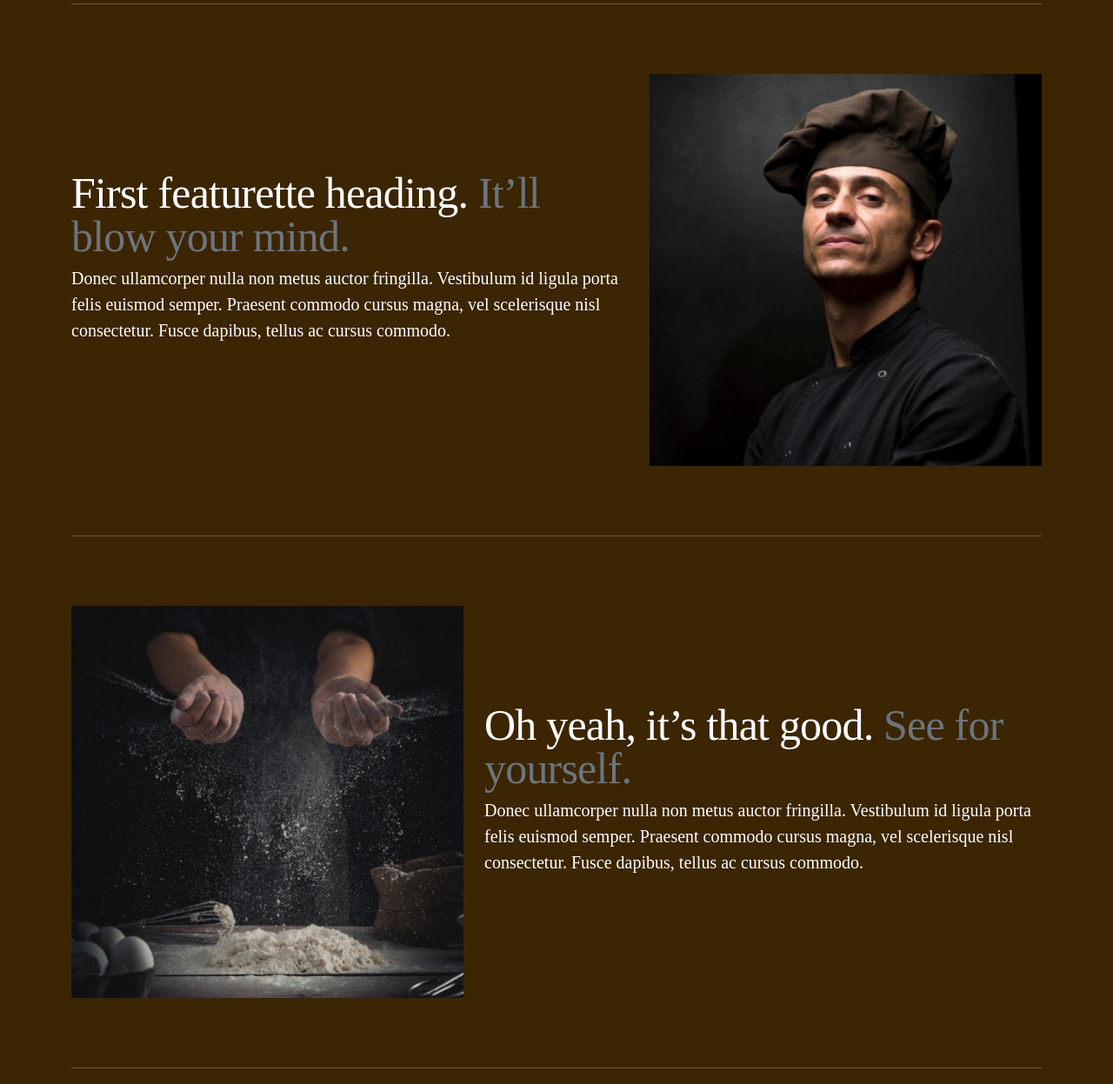
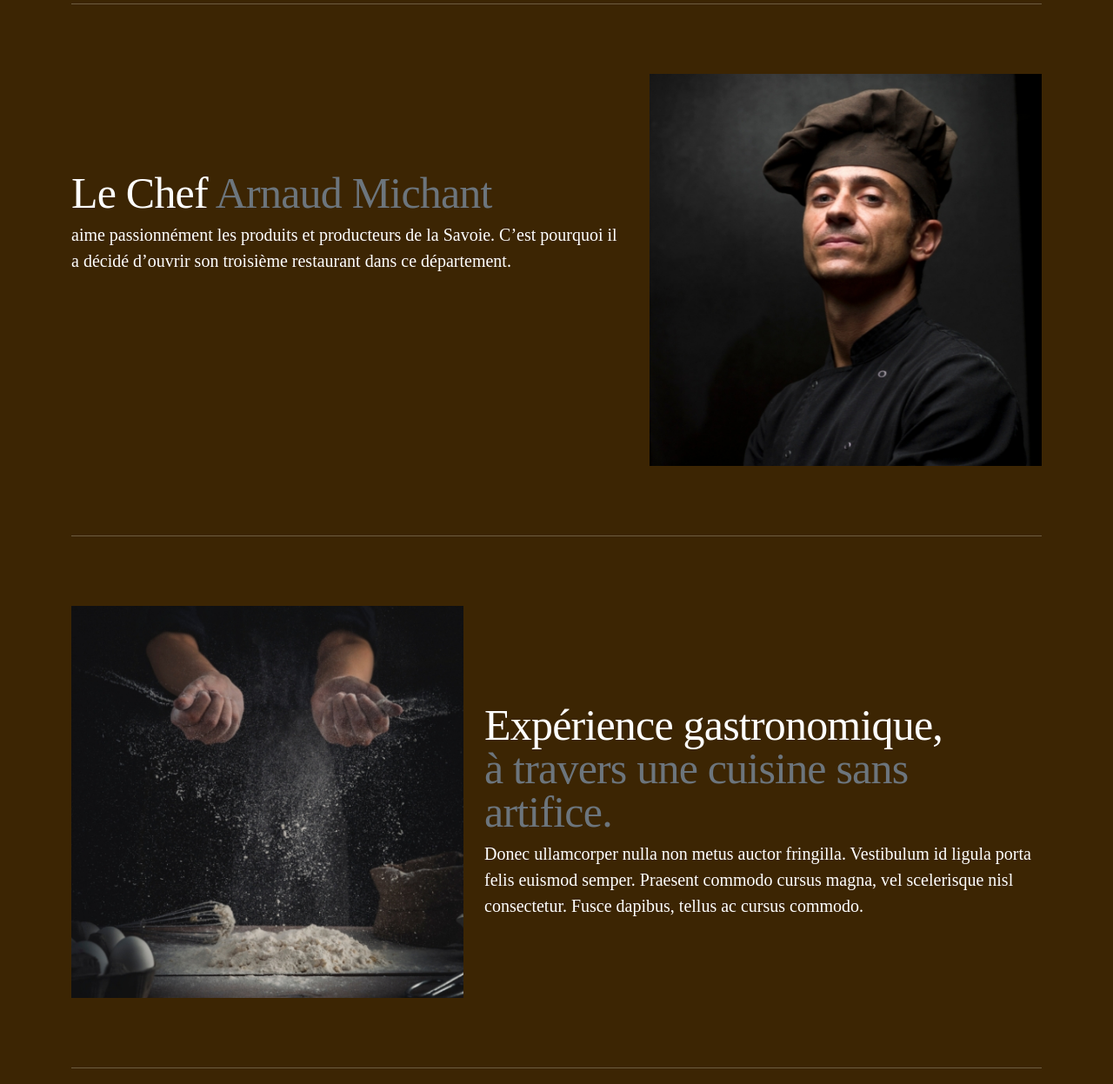
Before and after one commit to Bmalik73/Quai_Antique, a PHP site: template templates/home/index.html.twig in a window 1280 px wide. Shown: the part 860-2107 px from the top of the page at 87% size. Run offline with PHP 8.4, Linux system fonts and the light colour scheme; the template is opened without the code that fills it, so the values that code supplies are empty; some libraries are stand-ins or nearby versions; some web fonts are replaced.

Commit message:
Update index.html.twig

```diff
--- a/templates/home/index.html.twig
+++ b/templates/home/index.html.twig
@@ -22,11 +22,12 @@
 
     <div class="row featurette">
         <div class="col-md-7">
-            <h2 class="featurette-heading">First featurette heading. <span class="text-muted">It’ll blow your mind.</span></h2>
-            <p class="lead">Donec ullamcorper nulla non metus auctor fringilla. Vestibulum id ligula porta felis euismod semper. Praesent commodo cursus magna, vel scelerisque nisl consectetur. Fusce dapibus, tellus ac cursus commodo.</p>
+            <h2 class="featurette-heading">Le Chef <span class="text-muted">Arnaud Michant</span></h2>
+            <p class="lead">aime passionnément les produits et producteurs de la Savoie.
+                C’est pourquoi il a décidé d’ouvrir son troisième restaurant dans ce département.</p>
         </div>
         <div class="col-md-5">
-            <img class="img-featurette img-fluid mx-auto" src="{{ asset('assets/img/chef.jpg') }}" alt="Card image cap">
+            <img class="img-featurette img-fluid mx-auto" src="{{ asset('assets/img/chef.jpg') }}" alt="Chef Arnaud Michant">
         </div>
     </div>
 
@@ -34,7 +35,7 @@
 
     <div class="row featurette">
         <div class="col-md-7 order-md-2">
-            <h2 class="featurette-heading">Oh yeah, it’s that good. <span class="text-muted">See for yourself.</span></h2>
+            <h2 class="featurette-heading">Expérience gastronomique,<span class="text-muted"> <br> à travers une cuisine sans artifice.</span></h2>
             <p class="lead">Donec ullamcorper nulla non metus auctor fringilla. Vestibulum id ligula porta felis euismod semper. Praesent commodo cursus magna, vel scelerisque nisl consectetur. Fusce dapibus, tellus ac cursus commodo.</p>
         </div>
         <div class="col-md-5 order-md-1">
```
